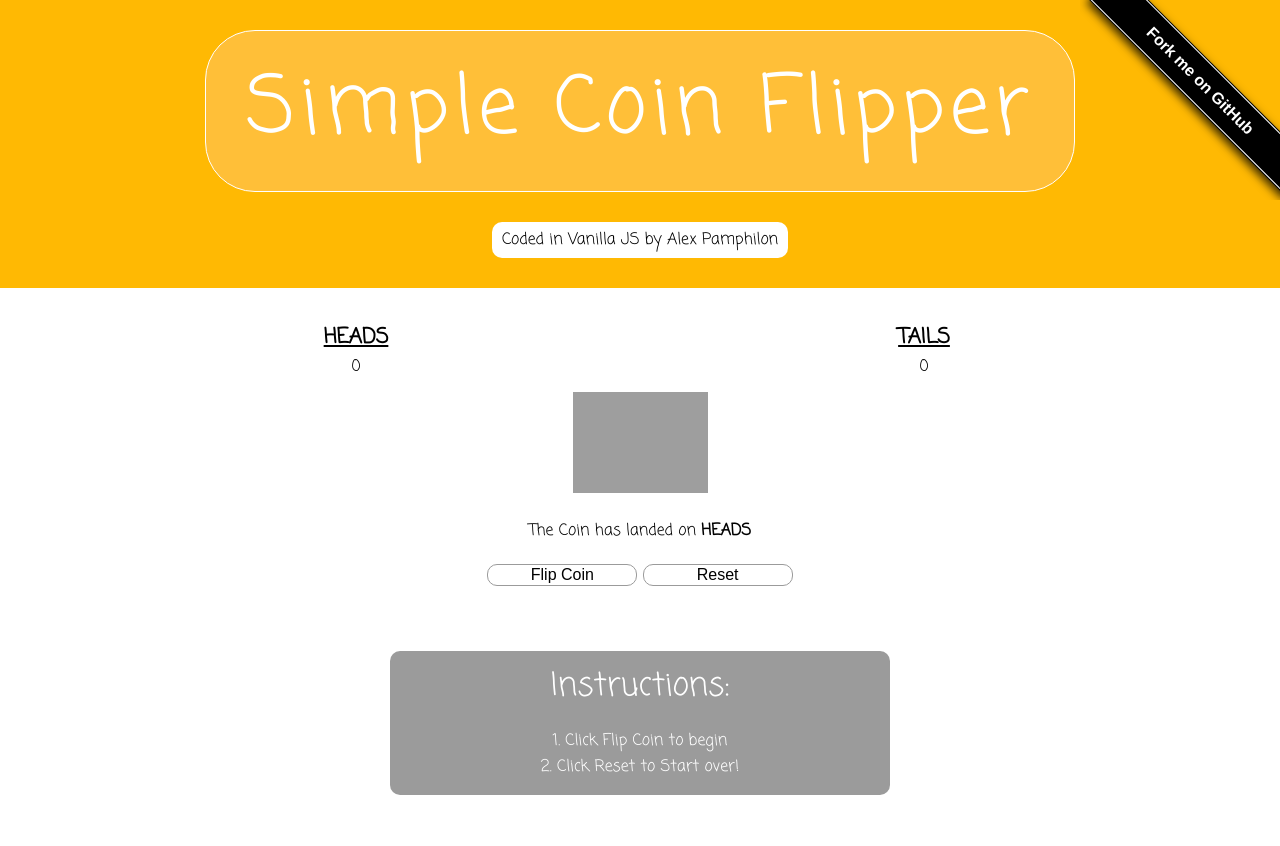
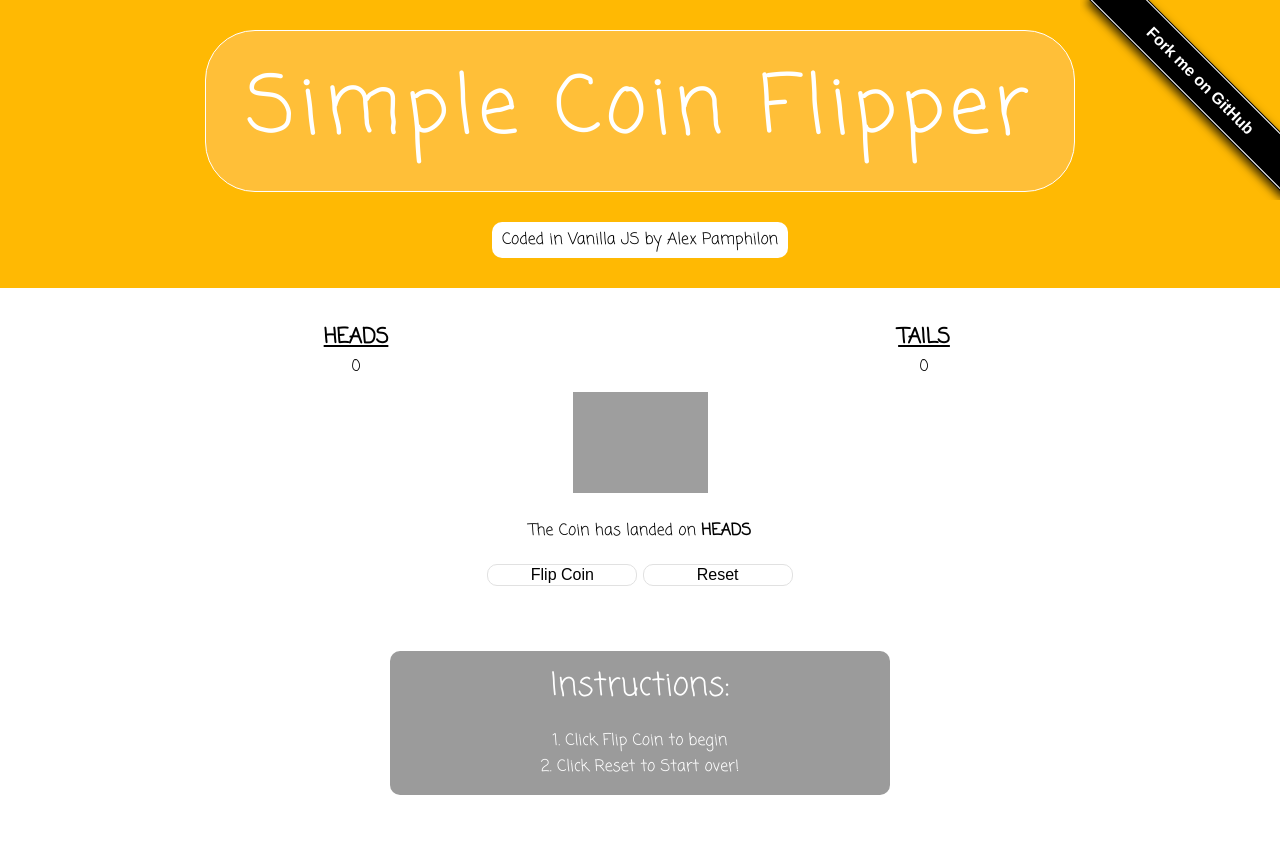
Before and after one commit to apamphilon/coin-flipper, a plain HTML site: page index.html in a window 1280 px wide. Drawn offline with nearby package versions, Linux system fonts and the light colour scheme; grey boxes are pictures that could not be loaded.

Commit message:
lightened border on buttons

```diff
--- a/_css/style.css
+++ b/_css/style.css
@@ -52,7 +52,7 @@ header {
 button {
   width: 150px;
   margin: 15px auto;
-  border: 1px solid rgb(155, 155, 155);
+  border: 1px solid rgb(225, 225, 225);
   border-radius: 10px;
   font-size: 16px;
   background: white;
```
